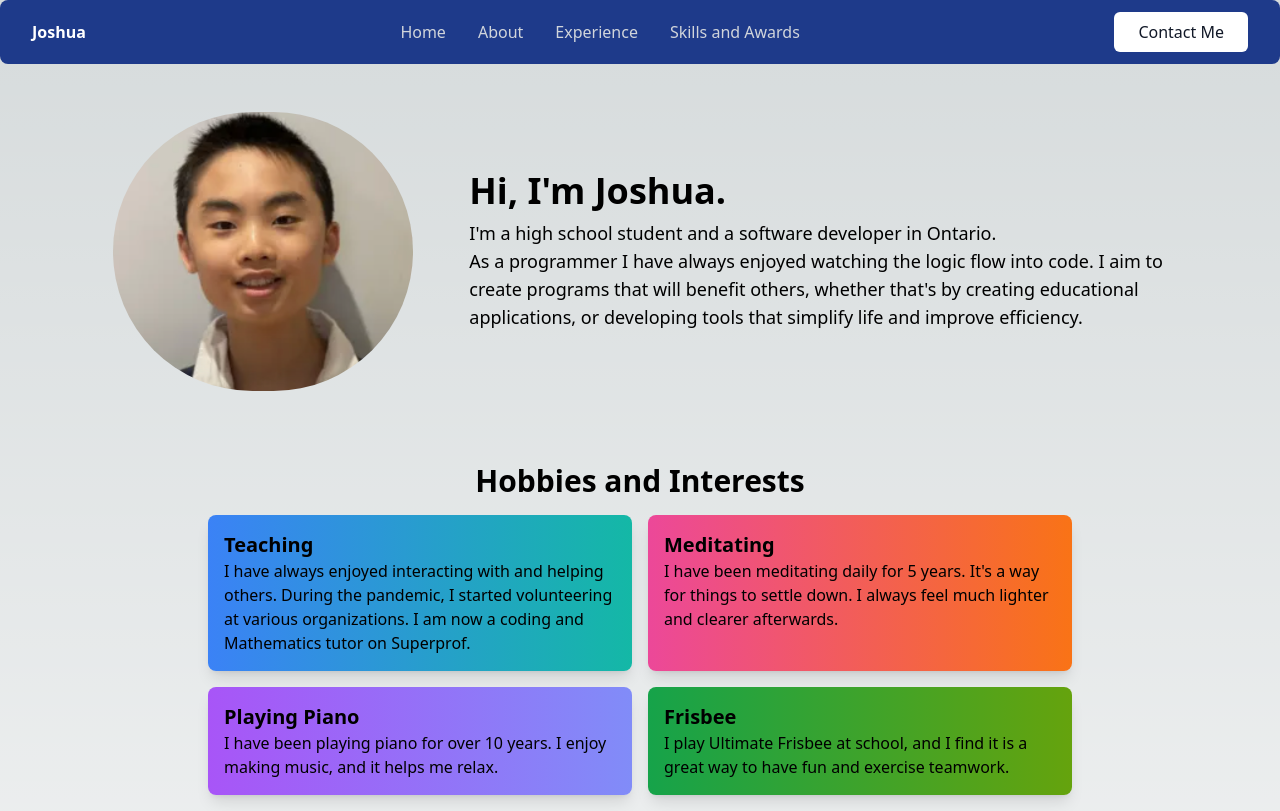
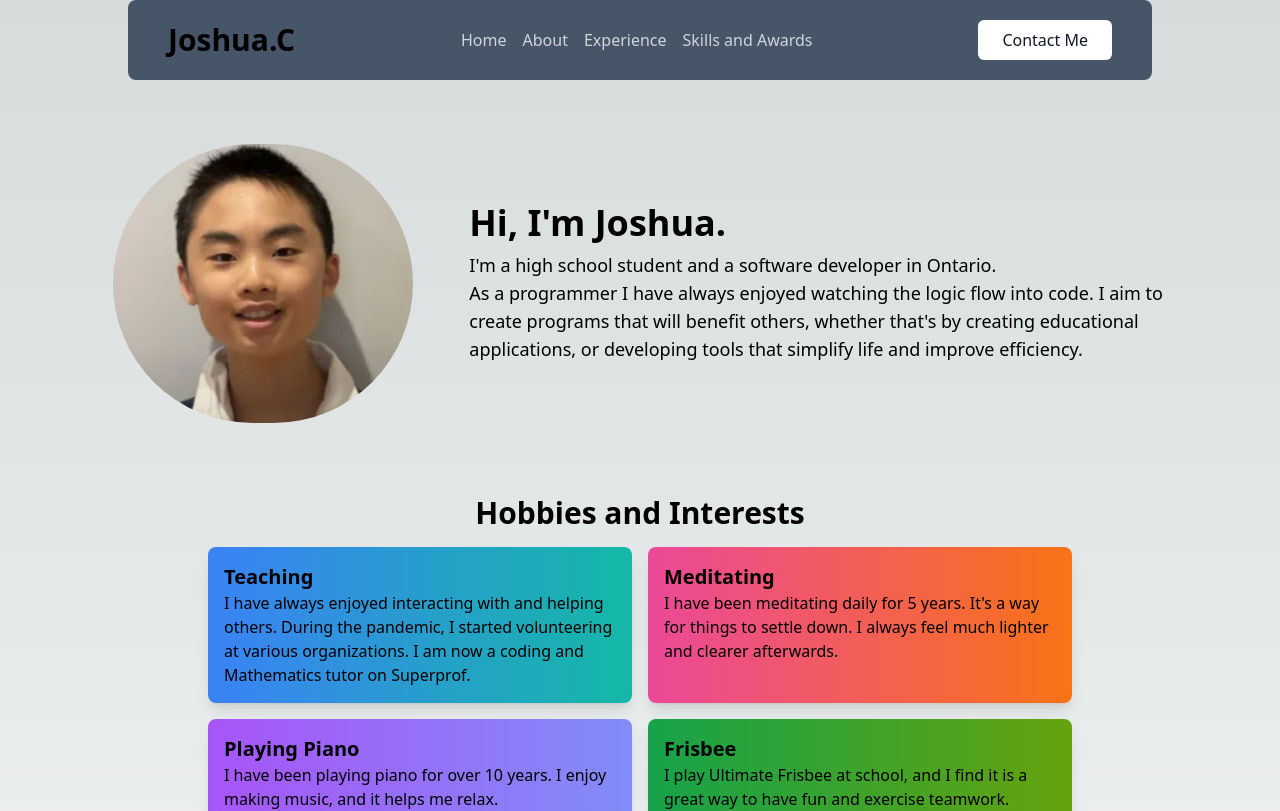
Before and after one commit to JoshuaChou10/portfolio, a Next.js app: page /about in a window 1280 px wide. Shown: the top 811 px of the page. Built offline with nearby package versions, Linux system fonts and the light colour scheme.

Commit message:
Restyled navbar

```diff
--- a/app/page.tsx
+++ b/app/page.tsx
@@ -6,6 +6,7 @@ import Navbar from '../components/navbar';
 import styles from '../styles.module.css';
 import Image from 'next/image';
 import Footer from '../components/footer'
+import { setDefaultAutoSelectFamily } from "net";
 //relief exchange github
 // https://github.com/AritroSaha10/ReliefExchange-ICS4U/tree/ce97ac9770ed0dded6ecdace65ab861707565b3e
 const Home = () => {
@@ -16,7 +17,6 @@ const Home = () => {
     { title: 'Grade Genius', description: 'A comprehensive course manager app utilizing Flask, SQl and Javascript. This application allows students to track course assessments, grades, goals, study times and notes. ', imageUrl: '/grade-genius.png' ,link:'https://gradegenius.joshuachou.com'},
     { title: 'Learn Chemistry-Brookedge Academy', description: "An interactive app developed for Brookedge Academy. I was awarded the volunteer of the year award by the Academy for the development of this app. It was posted on Brookedge Academy's main website. The interactive quizzes and features were used in the Young Chemists Workshop I led. ", imageUrl: '/chem.png' ,link:'https://learn-chemistry.joshuac16.repl.co/'},
     { title: 'Data Mangement Exam Review', description: "An example of how computer science can be applied for practical purposes. This was developed before an exam and helped many students prepare for the upcoming assessment. ", imageUrl: '/data.png' ,link:'https://data-mangment-exam-review.vercel.app/'},
-
 
   ];
   // const sections = [
@@ -42,7 +42,7 @@ const Home = () => {
   //   },
   // ];
   return (
-    <div className="flex flex-col w-full">
+    <div className="flex flex-col w-full pt-20 lg:pt-24">
       <Navbar />
       <Head>
         <title>Joshua Chou | Software Developer</title>
--- a/components/navbar.tsx
+++ b/components/navbar.tsx
@@ -1,20 +1,31 @@
 // components/Navbar.tsx
+"use client"
 import Link from 'next/link';
+import {useState, useEffect} from 'react';
+//TODO: shrink to menu on phone, can get from hacks website worked on
+const Navbar = () => {
+  const [navbarScrolled, setNavbarScrolled] = useState(false);
 
-const Navbar = () => {
+  useEffect(() => {
+  const handleScroll = () => {
+    const targetScrollY = 16;
+    setNavbarScrolled(window.scrollY > targetScrollY);
+  };
+  window.addEventListener('scroll', handleScroll);
+  return () => window.removeEventListener('scroll', handleScroll);
+}, []);
+
 return (
-    <nav className="bg-blue-900 rounded-lg w-full">
-      <div className="flex justify-between items-center h-16 px-4 sm:px-6 lg:px-8">
+  <nav className="navbar-root-container fixed inset-x-0 top-0 z-10 transition-all duration-300 w-full mb-28 ">
+    <div className={`navbar-container transition-all duration-300 mx-auto flex justify-between items-center h-16 lg:h-20 px-10 ${navbarScrolled ? 'max-w-7xl bg-slate-600' : 'max-w-5xl bg-slate-600'} rounded-lg`}>
       <Link href="/" legacyBehavior>
-          <a className="text-white font-bold">Joshua</a>
+        <a className="text-xl md:text-2xl lg:text-3xl font-bold hover:text-purple-400">Joshua.C</a>
       </Link>
-        <div className="flex space-x-8"> {/* Adjust the space here */}
+      <div className="hidden lg:flex space-x-4"> {/* This part will only show on large screens */}
         <Link href="/" legacyBehavior><a className="text-gray-300 hover:text-white">Home</a></Link>
         <Link href="/about" legacyBehavior><a className="text-gray-300 hover:text-white">About</a></Link>
-          {/* <Link href="/projects" legacyBehavior><a className="text-gray-300 hover:text-white">Projects</a></Link> */}
         <Link href="/experience" legacyBehavior><a className="text-gray-300 hover:text-white">Experience</a></Link>
         <Link href="/skills" legacyBehavior><a className="text-gray-300 hover:text-white">Skills and Awards</a></Link>
-
       </div>
       <Link href="mailto:joshuachou912@gmail.com" legacyBehavior>
         <a className="text-gray-900 bg-white px-6 py-2 rounded-md hover:bg-blue-700 hover:text-white">
@@ -22,8 +33,10 @@ const Navbar = () => {
         </a>
       </Link>
     </div>
+    {/* For mobile or smaller screens, you can add a toggle button and a dropdown menu */}
   </nav>
 );
 };
 
+
 export default Navbar;
--- a/pages/about.tsx
+++ b/pages/about.tsx
@@ -12,7 +12,7 @@ const About = () => {
       </Head>
       <Navbar />
 
-      <main className="flex flex-col md:flex-row md:justify-center md:items-center md:space-x-6 my-12 mx-auto px-20">
+      <main className="flex flex-col md:flex-row md:justify-center md:items-center md:space-x-6 my-12 mx-auto px-20 pt-20 lg:pt-24">
 
         {/* Image section */}
         <div className="md:w-1/3 flex justify-center mb-6 md:mb-0">
--- a/pages/experience.tsx
+++ b/pages/experience.tsx
@@ -10,7 +10,7 @@ const Experience = () => {
         <title>Experience | Joshua Chou</title>
       </Head>
       <Navbar />
-      <div className="bg-gray-900 text-white min-h-screen">
+      <div className="bg-gray-900 text-white min-h-screen pt-20 lg:pt-24">
         <div className="pt-10 pb-20">
           <h2 className="text-3xl font-bold text-center mb-10">Experience</h2>
           <div className="max-w-4xl mx-auto p-4">
--- a/pages/skills.tsx
+++ b/pages/skills.tsx
@@ -27,7 +27,7 @@ const Skills = () => {
       </Head>
       <Navbar />
 
-      <section className="py-6">
+      <section className="py-6 pt-20 lg:pt-24">
         <div className="max-w-7xl mx-auto px-4">
           <h2 className="text-3xl font-bold text-center">Skills and Awards</h2>
           <div className="mt-4 grid grid-cols-1 md:grid-cols-2 gap-10">
```
Lines whose indentation alone changed are shown as unchanged.
